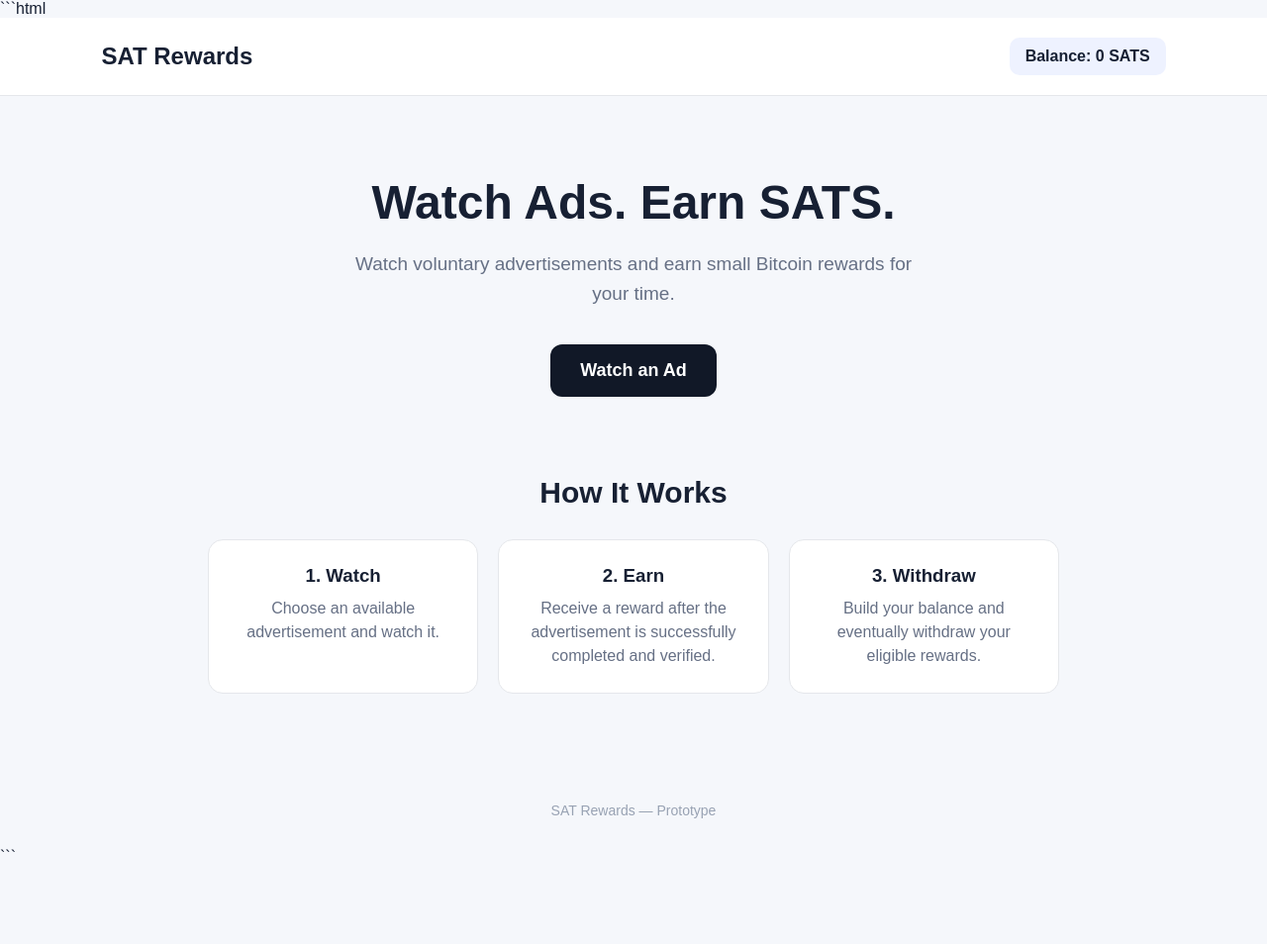
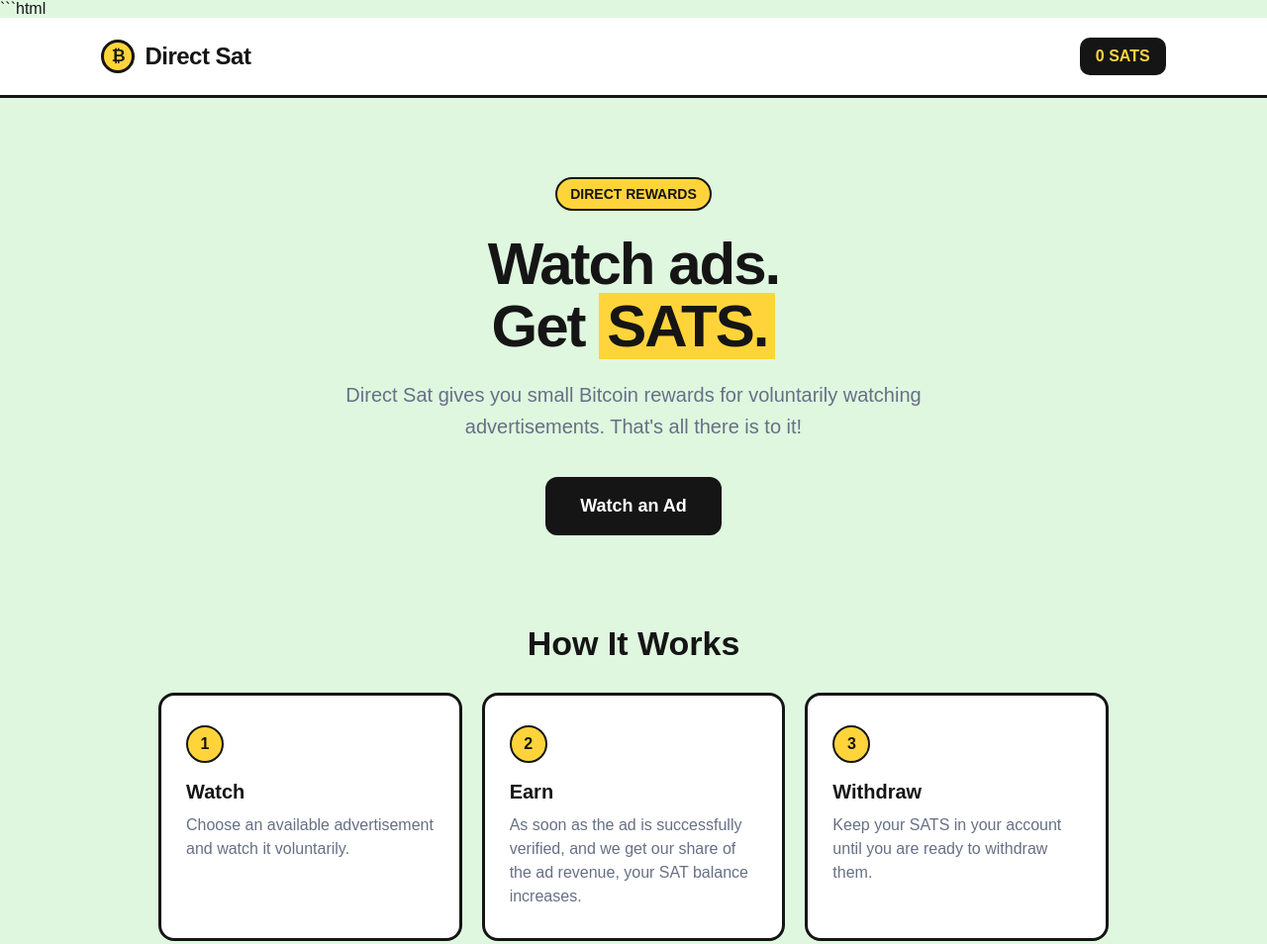
Before and after one commit to Somebodyisonline/sat-rewards, a plain HTML site: page index.html in a window 1280 px wide. Shown: the top 954 px of the page at 99% size. Before the commit the page ends 875 px from the top, so only its background shows below. Drawn offline with Linux system fonts and the light colour scheme.

Commit message:
Update index.html

```diff
--- a/index.html
+++ b/index.html
@@ -5,7 +5,7 @@
     <meta charset="UTF-8">
     <meta name="viewport" content="width=device-width, initial-scale=1.0">
 
-    <title>SAT Rewards</title>
+    <title>Direct Sat — Watch Ads, Earn SATS</title>
 
     <style>
         * {
@@ -14,10 +14,19 @@
             padding: 0;
         }
 
+        :root {
+            --green: #dff7df;
+            --green-dark: #bce8bc;
+            --yellow: #ffd43b;
+            --black: #151515;
+            --white: #ffffff;
+            --gray: #667085;
+        }
+
         body {
-            font-family: Arial, sans-serif;
-            background: #f5f7fb;
-            color: #172033;
+            font-family: Arial, Helvetica, sans-serif;
+            background: var(--green);
+            color: var(--black);
         }
 
         header {
@@ -25,65 +34,109 @@
             justify-content: space-between;
             align-items: center;
             padding: 20px 8%;
-            background: white;
-            border-bottom: 1px solid #e5e7eb;
+            background: var(--white);
+            border-bottom: 3px solid var(--black);
         }
 
         .logo {
+            display: flex;
+            align-items: center;
+            gap: 10px;
             font-size: 24px;
-            font-weight: bold;
+            font-weight: 800;
+            letter-spacing: -0.5px;
+        }
+
+        .logo-mark {
+            width: 34px;
+            height: 34px;
+            border-radius: 50%;
+            background: var(--yellow);
+            border: 3px solid var(--black);
+            display: flex;
+            align-items: center;
+            justify-content: center;
+            font-weight: 900;
+            font-size: 17px;
         }
 
         .balance {
-            background: #eef2ff;
+            background: var(--black);
+            color: var(--yellow);
             padding: 10px 16px;
             border-radius: 10px;
-            font-weight: bold;
+            font-weight: 700;
         }
 
         main {
-            max-width: 900px;
+            max-width: 1000px;
             margin: 0 auto;
             padding: 80px 20px;
             text-align: center;
         }
 
+        .hero {
+            max-width: 760px;
+            margin: 0 auto;
+        }
+
+        .tag {
+            display: inline-block;
+            background: var(--yellow);
+            border: 2px solid var(--black);
+            padding: 7px 13px;
+            border-radius: 999px;
+            font-size: 14px;
+            font-weight: 800;
+            margin-bottom: 22px;
+        }
+
         .hero h1 {
-            font-size: 48px;
-            margin-bottom: 20px;
+            font-size: 60px;
+            line-height: 1.05;
+            letter-spacing: -2px;
+            margin-bottom: 22px;
+        }
+
+        .hero h1 span {
+            background: var(--yellow);
+            padding: 0 8px;
         }
 
         .hero p {
-            font-size: 19px;
-            color: #667085;
-            max-width: 600px;
+            font-size: 20px;
+            color: var(--gray);
+            max-width: 650px;
             margin: 0 auto 35px;
             line-height: 1.6;
         }
 
         .watch-button {
             display: inline-block;
-            background: #111827;
-            color: white;
-            border: none;
-            padding: 16px 30px;
+            background: var(--black);
+            color: var(--white);
+            border: 3px solid var(--black);
+            padding: 16px 32px;
             border-radius: 12px;
             font-size: 18px;
-            font-weight: bold;
+            font-weight: 800;
             cursor: pointer;
+            transition: 0.15s ease;
         }
 
         .watch-button:hover {
-            background: #273244;
+            background: var(--yellow);
+            color: var(--black);
+            transform: translateY(-2px);
         }
 
         .how-it-works {
-            margin-top: 80px;
+            margin-top: 90px;
         }
 
         .how-it-works h2 {
+            font-size: 34px;
             margin-bottom: 30px;
-            font-size: 30px;
         }
 
         .steps {
@@ -93,35 +146,80 @@
         }
 
         .step {
-            background: white;
-            padding: 25px;
-            border-radius: 15px;
-            border: 1px solid #e5e7eb;
+            background: var(--white);
+            padding: 30px 25px;
+            border-radius: 16px;
+            border: 3px solid var(--black);
+            text-align: left;
+        }
+
+        .step-number {
+            display: inline-flex;
+            width: 38px;
+            height: 38px;
+            align-items: center;
+            justify-content: center;
+            background: var(--yellow);
+            border: 2px solid var(--black);
+            border-radius: 50%;
+            font-weight: 900;
+            margin-bottom: 18px;
         }
 
         .step h3 {
+            font-size: 20px;
             margin-bottom: 10px;
         }
 
         .step p {
-            color: #667085;
+            color: var(--gray);
+            line-height: 1.5;
+        }
+
+        .trust {
+            margin-top: 55px;
+            background: var(--green-dark);
+            border: 3px solid var(--black);
+            border-radius: 16px;
+            padding: 25px;
+        }
+
+        .trust h3 {
+            margin-bottom: 8px;
+        }
+
+        .trust p {
+            color: #3f5140;
             line-height: 1.5;
         }
 
         footer {
             text-align: center;
-            padding: 30px;
-            color: #98a2b3;
+            padding: 35px;
             font-size: 14px;
+            color: #526052;
         }
 
         @media (max-width: 700px) {
+            header {
+                padding: 16px 5%;
+            }
+
             .hero h1 {
-                font-size: 36px;
+                font-size: 42px;
+            }
+
+            .hero p {
+                font-size: 18px;
             }
 
             .steps {
                 grid-template-columns: 1fr;
+            }
+
+            .balance {
+                font-size: 14px;
+                padding: 8px 10px;
             }
         }
     </style>
@@ -130,26 +228,38 @@
 <body>
 
     <header>
-        <div class="logo">SAT Rewards</div>
+
+        <div class="logo">
+            <div class="logo-mark">₿</div>
+            Direct Sat
+        </div>
 
         <div class="balance">
-            Balance: 0 SATS
+            0 SATS
         </div>
+
     </header>
 
     <main>
 
         <section class="hero">
-            <h1>Watch Ads. Earn SATS.</h1>
+
+            <div class="tag">DIRECT REWARDS</div>
+
+            <h1>
+                Watch ads.<br>
+                Get <span>SATS.</span>
+            </h1>
 
             <p>
-                Watch voluntary advertisements and earn small Bitcoin
-                rewards for your time.
+                Direct Sat gives you small Bitcoin rewards for voluntarily
+                watching advertisements. That's all there is to it!
             </p>
 
             <button class="watch-button" onclick="watchAd()">
                 Watch an Ad
             </button>
+
         </section>
 
         <section class="how-it-works">
@@ -159,25 +269,35 @@
             <div class="steps">
 
                 <div class="step">
-                    <h3>1. Watch</h3>
+                    <div class="step-number">1</div>
+
+                    <h3>Watch</h3>
+
                     <p>
-                        Choose an available advertisement and watch it.
+                        Choose an available advertisement and watch it
+                        voluntarily.
                     </p>
                 </div>
 
                 <div class="step">
-                    <h3>2. Earn</h3>
+                    <div class="step-number">2</div>
+
+                    <h3>Earn</h3>
+
                     <p>
-                        Receive a reward after the advertisement is
-                        successfully completed and verified.
+                        As soon as the ad is successfully verified, and we get our share of the ad revenue, your SAT
+                        balance increases.
                     </p>
                 </div>
 
                 <div class="step">
-                    <h3>3. Withdraw</h3>
+                    <div class="step-number">3</div>
+
+                    <h3>Withdraw</h3>
+
                     <p>
-                        Build your balance and eventually withdraw your
-                        eligible rewards.
+                        Keep your SATS in your account until you are ready
+                        to withdraw them.
                     </p>
                 </div>
 
@@ -188,12 +308,14 @@
     </main>
 
     <footer>
-        SAT Rewards — Prototype
+        Direct Sat — Prototype
+        An Aadvik Empire Website
+        Subscribe to OP Aadvik YT
     </footer>
 
     <script>
         function watchAd() {
-            alert("The advertisement system hasn't been connected yet.");
+            alert("Sorry bro, the advertising system hasn't been connected yet. Check again later!");
         }
     </script>
 
```
